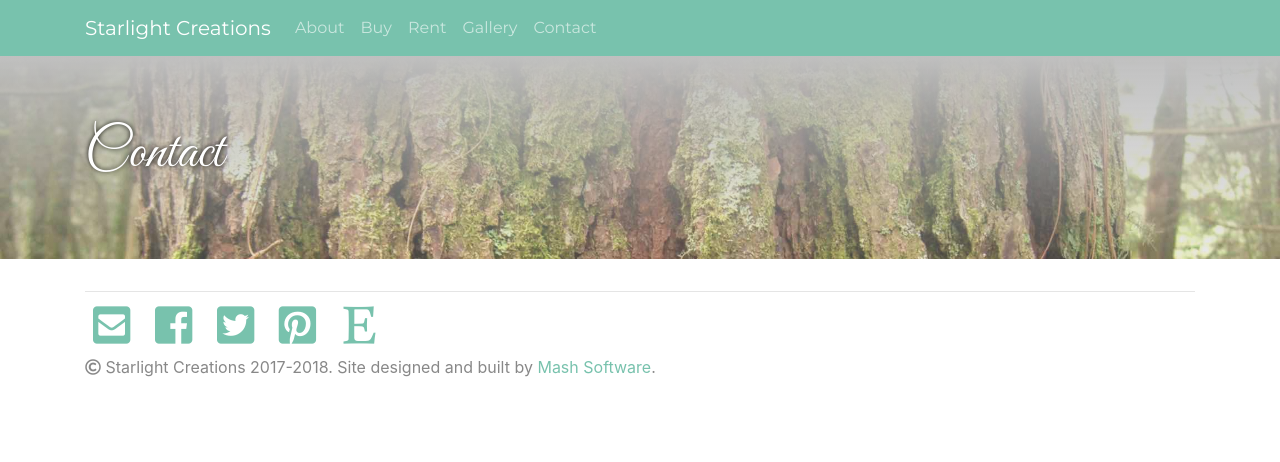
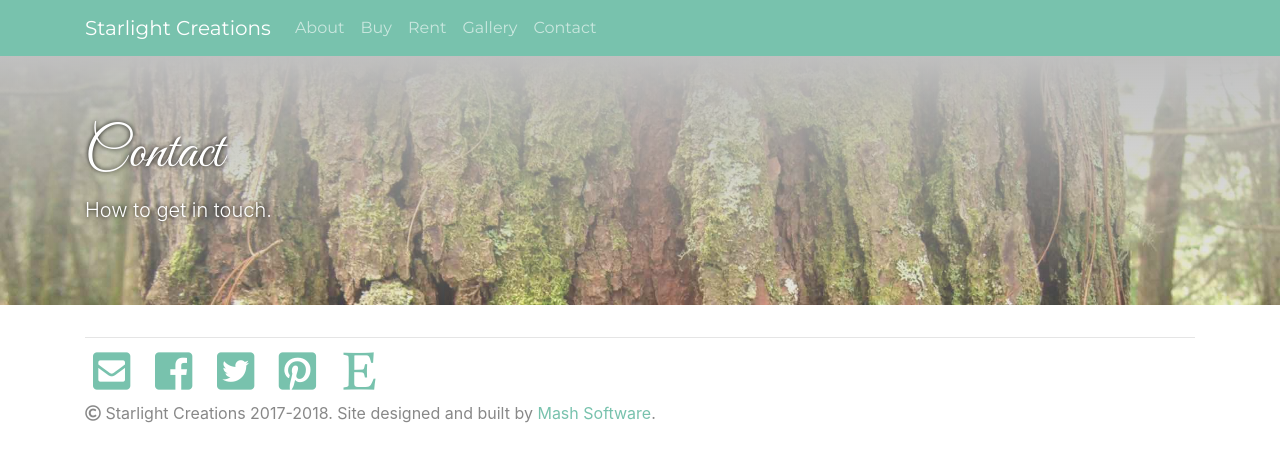
Before and after one commit to starlight-creations/starlight-creations.github.io, a Jekyll site: the page built from contact.html, in a window 1280 px wide. Shown: the top 462 px of the page. Built offline with Jekyll 4.4.1, drawn with Linux system fonts in a browser that asks for light colours; nearby versions of some CDN libraries.

Commit message:
remove nav front matter

```diff
--- a/buy.html
+++ b/buy.html
@@ -3,7 +3,6 @@ layout: default
 title: Buy
 description: Unique pieces, yours to keep forever.
 permalink: /buy
-nav: true
 ---
 {%- assign count = 0 -%}
 {%- assign new_row = true -%}
--- a/contact.html
+++ b/contact.html
@@ -1,6 +1,6 @@
 ---
 layout: default
 title: Contact
+description: How to get in touch.
 permalink: /contact
-nav: true
 ---
--- a/rent.html
+++ b/rent.html
@@ -3,7 +3,6 @@ layout: default
 title: Rent
 description: Wedding or event hire? We've got you covered.
 permalink: /rent
-nav: true
 ---
 <div class="alert alert-light" role="alert">
     Please note, all prices stated are per 24 hour rental period.
```
